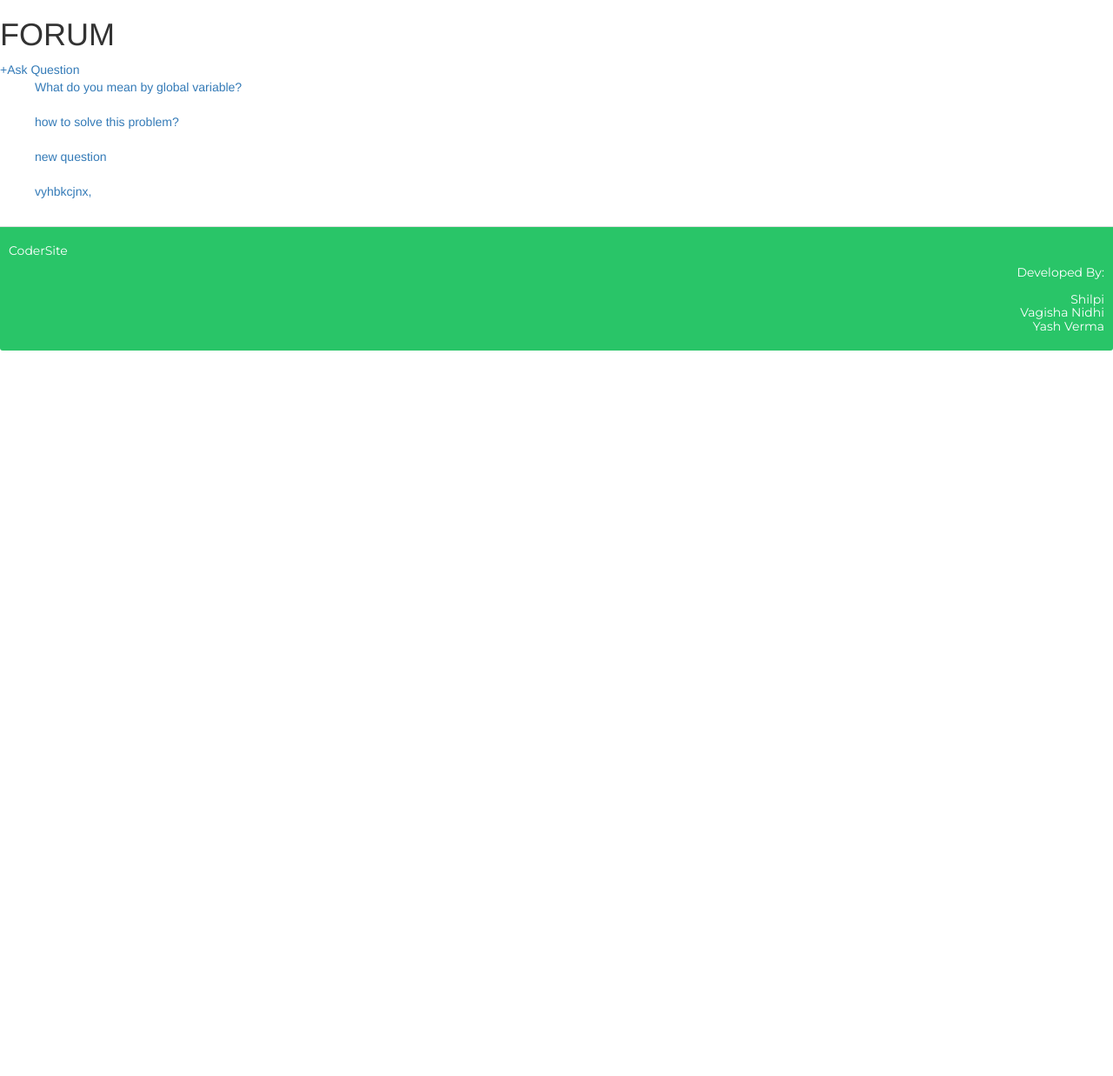
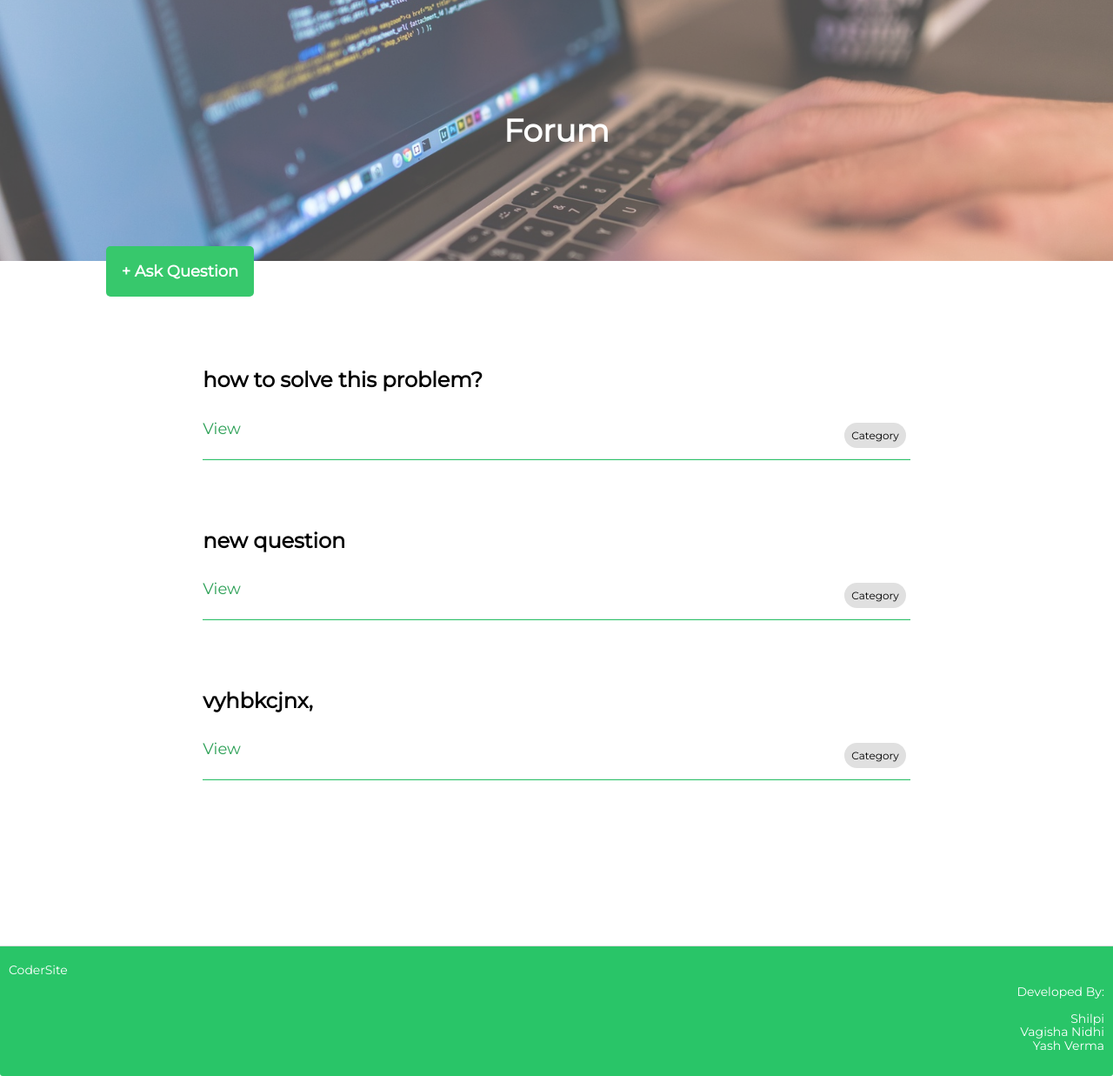
Before and after one commit to ShivayaDevs/Codersite, a Django app: page /forum/ in a window 1280 px wide. Shown: the part 60-1297 px from the top of the page at 87% size. Before the commit the page ends 463 px from the top, so only its background shows below. Run offline with Django 3.2, Linux system fonts and the light colour scheme; data comes from the database, SQL or seed files in the repository; both versions use the stored data as it was after the commit; some libraries are stand-ins or nearby versions.

Commit message:
templates added

```diff
--- a/Codersite/settings.py
+++ b/Codersite/settings.py
@@ -122,3 +122,7 @@ USE_TZ = True
 # https://docs.djangoproject.com/en/1.10/howto/static-files/
 
 STATIC_URL = '/static/'
+
+BASE_DIR = os.path.dirname(os.path.dirname(__file__))
+MEDIA_URL = '/media/'
+MEDIA_ROOT = os.path.join(BASE_DIR, 'media')
--- a/Codersite/urls.py
+++ b/Codersite/urls.py
@@ -15,6 +15,8 @@ Including another URLconf
 """
 from django.conf.urls import include, url
 from django.contrib import admin
+from django.conf import settings
+from django.conf.urls.static import static
 
 
 urlpatterns = [
@@ -22,3 +24,7 @@ urlpatterns = [
     url(r'^admin/', admin.site.urls),
 
 ]
+
+if settings.DEBUG :
+  urlpatterns += static(settings.STATIC_URL, document_root = settings.STATIC_ROOT)
+  urlpatterns += static(settings.MEDIA_URL, document_root = settings.MEDIA_ROOT)
--- a/forum/static/forum/base.css
+++ b/forum/static/forum/base.css
@@ -3,8 +3,22 @@
   padding: 0;
   margin: 0;
   overflow: hidden;
+  height: 100%;
 }
 
+.main{
+  min-height: 100%;
+  height: auto !important;
+  height: 100%;
+  padding-bottom: 150px;
+
+}
+
+.row{
+  overflow: hidden;
+  padding: 0;
+  margin: 0;
+}
 .navbar-default {
     background-color: #29C568;
     padding: 0;
@@ -38,12 +52,16 @@
     overflow: hidden;
 }
 
+
 .footer{
   background-color: #29C568;
   padding: 10px;
+  bottom: 0;
+  width: 100%;
   color: #fff;
-  height: auto;
+  height: 150px;
   overflow: hidden;
   font-family: 'Montserrat', sans-serif;
+  margin: 0;
 
 }
--- /dev/null
+++ b/forum/static/forum/index.css
@@ -0,0 +1,110 @@
+@import url('https://fonts.googleapis.com/css?family=Dancing+Script|Montserrat|Varela+Round');
+
+.header-image{
+  background-image: url('comp.jpg');
+  background-position: center;
+  position: relative;
+  width: 100%;
+  height: 300px;
+  z-index: -1;
+  opacity: 0.7;
+  padding: 0;
+  margin: 0;
+  background-size: cover;
+  box-sizing: inherit;
+}
+
+.entry-title{
+  background-color: transparent;
+  color: #fff;
+  height: 100%;
+  width: 100%;
+  text-align: center;
+  padding: 0;
+  margin: 0;
+  box-sizing: inherit;
+  position: relative;
+  line-height: 300px;
+  font-family: 'Montserrat', sans-serif;
+  font-weight: 700;
+
+}
+
+.rule {
+
+    height: 1px;
+    background-color: #29C568;
+    padding-bottom: 0;
+    margin-bottom: 0;
+}
+
+.forum-main{
+    font-family: 'Montserrat', sans-serif;
+}
+
+.add{
+  background-color: #37c86c;
+  text-decoration: none;
+  color: #fff;
+  border-radius: 5px;
+  font-size: 18px;
+  font-weight: 700;
+  padding: 18px;
+}
+
+.add:hover{
+  font-size: 18px;
+  padding: 22px;
+  background-color: #2ca056;
+  color: #fff;
+  text-decoration: none;
+}
+
+.forum{
+  padding: 20px;
+  margin: 0px;
+  padding-bottom: 0px;
+  font-family: 'Montserrat', sans-serif;
+}
+
+.forum-title{
+  text-decoration: none;
+  color: #000;
+}
+
+.forum-title:hover{
+  text-decoration: none;
+  color: #000;
+
+}
+
+.forum h4{
+  display: inline;
+  margin: 5px;
+  font-size: 12px;
+  padding: 8px;
+  background-color: #E0E0E0;
+  color: #000;
+  border-radius: 20px;
+
+}
+.read-more{
+  text-decoration: none;
+  color: #2ca056;
+  font-size: 18px;
+}
+
+.read-more:hover{
+  text-decoration: none;
+  color: #2ca056;
+  font-size: 18px;
+
+}
+.category {
+    float: right;
+    display: inline;
+    background-color: #E0E0E0;
+    border-radius: 20px;
+    padding: 8px;
+    margin-top: 50px;
+}
--- a/forum/templates/forum/base.html
+++ b/forum/templates/forum/base.html
@@ -11,6 +11,7 @@
     {% endblock %}
 
 <body>
+<div class="main">
   <div class="container-fluid" style="padding: 0px">
     <nav class="navbar-static-top navbar-default">
         <div class="navbar-header navbar-custom">
@@ -43,12 +44,15 @@
   {% block body %}
   {% endblock %}
 
-  <footer>
+</div>
+
+  <footer >
     <div class="panel-footer footer">
       <h5>CoderSite</h5>
       <h5 align="right">Developed By: <br><br>Shilpi<br>Vagisha Nidhi<br>Yash Verma</h5>
     </div>
   </footer>
+
 
   <script src="https://maxcdn.bootstrapcdn.com/bootstrap/3.3.7/js/bootstrap.min.js" integrity="sha384-Tc5IQib027qvyjSMfHjOMaLkfuWVxZxUPnCJA7l2mCWNIpG9mGCD8wGNIcPD7Txa" crossorigin="anonymous"></script>
 
--- a/forum/templates/forum/form_template.html
+++ b/forum/templates/forum/form_template.html
@@ -2,8 +2,8 @@
 
   <span>{{ field.errors }}</span>
   <div>
-    <label >{{ field.label_tag }}</label>
-    <div >{{ field }}</div>
+    <label class="form-label">{{ field.label_tag }}</label>
+    <div class="form-input">{{ field }}</div>
   </div>
 
 {% endfor %}
--- a/forum/templates/forum/index.html
+++ b/forum/templates/forum/index.html
@@ -1,16 +1,34 @@
 {% extends 'forum/base.html' %}
+{% block title %}Forum{% endblock %}
+{% block head %}
+  {% load static %}
+  <link rel="stylesheet" type="text/css" href="{% static 'forum/index.css' %}">
+{% endblock %}
 {% block body %}
-<h1>FORUM </h1>
+  <div class="col-md-12 container-fluid header-image">
+  <h1 class="entry-title">Forum</h1>
+  </div>
 
-<a href = "{% url 'forum:questionAdd'  %}"> +Ask Question </a>
-
-<ul>
+  <div class="col-md-1"></div>
+  <div class="col-md-10 forum-main">
+    <a href="{% url 'forum:questionAdd'  %}" class="add">+ Ask Question</a>
+  </div>
+  <br><br>
   {% for ques in all_ques %}
-    <a href = "{% url 'forum:detail' ques.id %}">{{ ques.question }}</a>
-    <br>
-    <br>
-
+    <div class="row">
+      <div class="col-md-2"></div>
+      <div class="col-md-8 forum">
+        <h3><b><a href="{% url 'forum:detail' ques.id %}" class="forum-title">{{ ques.question }}</a></b></h3>
+        <br>
+        {# =======TO BE CHANGED ==========#}
+        <h4 class="category"> Category </h4>
+        <a href="{% url 'forum:detail' ques.id %}" class="read-more">View</a>
+        <br>
+        <hr class="rule">
+      </div>
+      <div class="col-md-2"></div>
+    </div>
+    <br><br>
   {% endfor %}
-</ul>
 
 {% endblock %}
```
Also changed, not shown: forum/static/forum/answer_form.css (added, +69 -0 lines), forum/static/forum/detail.css (added, +107 -0 lines), forum/static/forum/dup_error.css (added, +30 -0 lines), forum/static/forum/question_form.css (added, +69 -0 lines), forum/templates/forum/answer_form.html (+13 -6 lines), forum/templates/forum/detail.html (+39 -4 lines), forum/templates/forum/dup_error.html (+13 -2 lines), forum/templates/forum/question_form.html (+15 -5 lines), db.sqlite3, forum/static/forum/comp.jpg (added), forum/urls.py (line endings or trailing spaces), media/comp.jpg (added).
